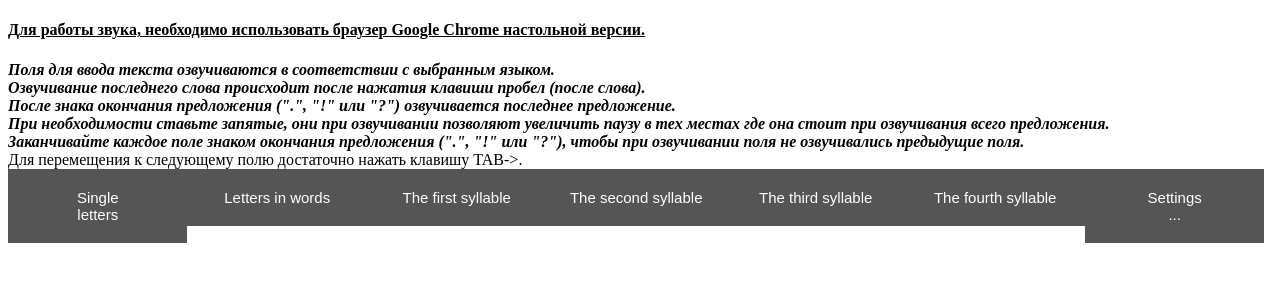
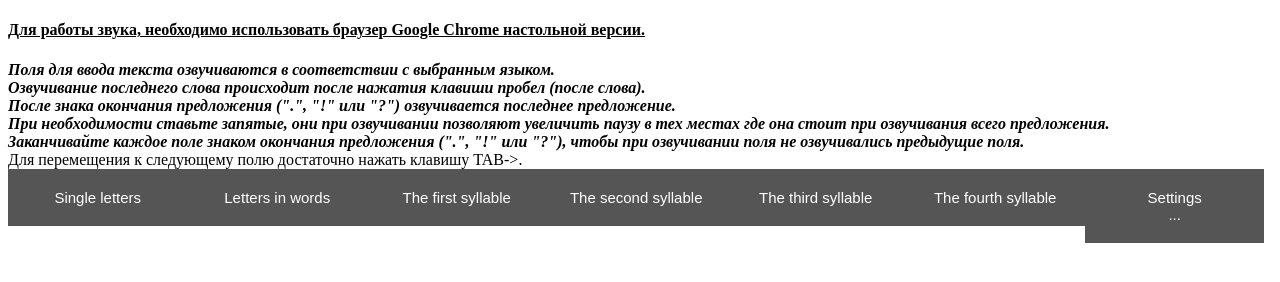
Before and after one commit to Teffal/teffal.github.io, a plain HTML site: page index.html in a window 1280 px wide. Drawn offline with Linux system fonts and the light colour scheme.

Commit message:
no message

```diff
--- a/index.html
+++ b/index.html
@@ -48,7 +48,7 @@
       Для перемещения к следующему полю достаточно нажать клавишу TAB->.
     </header>
     <nav>
-      <button class="tablink" onclick="openCity('Letters', this, 'red')" >Single</br>letters</button>
+      <button class="tablink" onclick="openCity('Letters', this, 'red')" >Single letters</button>
       <button class="tablink" onclick="openCity('Words', this, 'orange')">Letters in words</button>
       <button class="tablink" onclick="openCity('SylFirst', this, 'green')">The first syllable</button>
       <button class="tablink" onclick="openCity('SylSecond', this, 'blue')">The second syllable</button>
```
